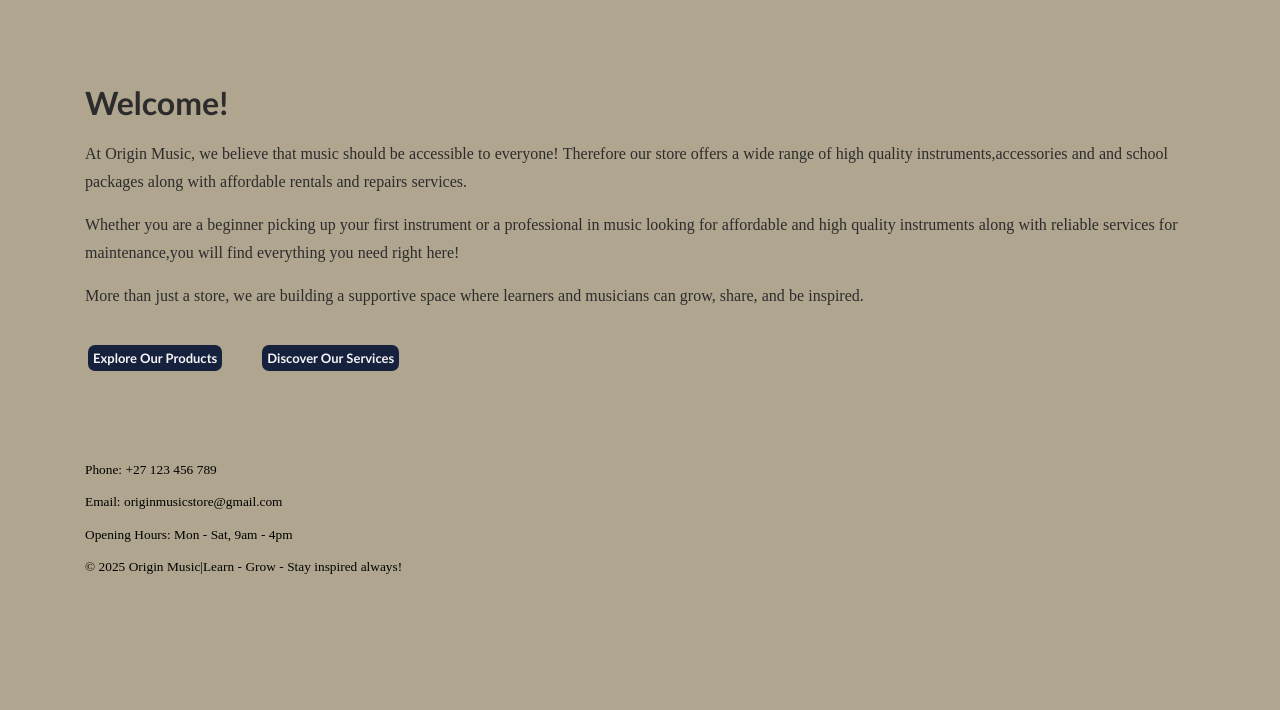
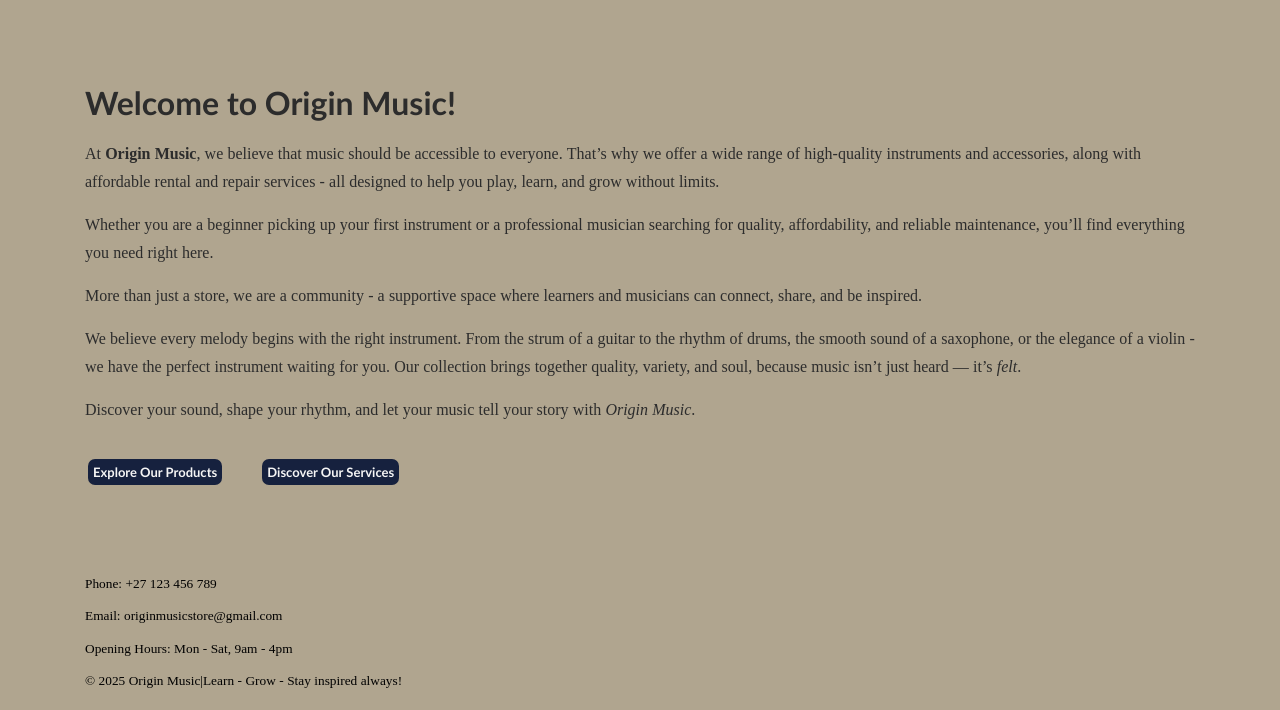
Before and after one commit to ST10462466/OriginMusic_WEDE, a plain HTML site: page index.html in a window 1280 px wide. Shown: the part 107-817 px from the top of the page. Drawn offline with Linux system fonts and the light colour scheme; a web font is replaced by a local one.

Commit message:
References

```diff
--- a/index.html
+++ b/index.html
@@ -11,6 +11,7 @@
 <meta name="description" content="Origin Music - Music store offering a wide range of instruments, accessories, and services to music schools, self- learners, and musicians. ">
 <meta name="keywords" content="music store, affordable music instruments, instruments accessories">
 <meta name="author" content="Origin Music">
+<!--Reference:Bulbulia, Z.(2025) Community_Outreach_Website.zip. Varsity College, WEDE5020, [14 October 2025].-->
 </head>
 
 <body>
@@ -29,11 +30,17 @@
 </header>
 <main>
 <!-- Inserting headings and paragraphs -->
-<h1>Welcome!</h1>
-<p>At Origin Music, we believe that music should be accessible to everyone!
-Therefore our store offers a wide range of high quality instruments,accessories and and school packages along with affordable rentals and repairs services. </p>
-<p>Whether you are a beginner picking up your first instrument or a professional in music looking for affordable and high quality instruments along with reliable services for maintenance,you will find everything you need right here! </p>
-<p>More than just a store, we are building a supportive space where learners and musicians can grow, share, and be inspired. </p>
+<h1>Welcome to Origin Music!</h1>
+<p>At <strong>Origin Music</strong>, we believe that music should be accessible to everyone. That’s why we offer a wide range of high-quality instruments and accessories, along with affordable rental and repair services - all designed to help you play, learn, and grow without limits.</p>
+
+<p>Whether you are a beginner picking up your first instrument or a professional musician searching for quality, affordability, and reliable maintenance, you’ll find everything you need right here.</p>
+
+<p>More than just a store, we are a community - a supportive space where learners and musicians can connect, share, and be inspired.</p>
+
+<p>We believe every melody begins with the right instrument. From the strum of a guitar to the rhythm of drums, the smooth sound of a saxophone, or the elegance of a violin - we have the perfect instrument waiting for you. Our collection brings together quality, variety, and soul, because music isn’t just heard — it’s <em>felt</em>.</p>
+
+<p>Discover your sound, shape your rhythm, and let your music tell your story with <em>Origin Music</em>.</p>
+
 <!-- Implementing buttons and directing them to its respective page -->
 <a href="products.html" class="btn">Explore Our Products</a>
 <a href="services.html" class="btn">Discover Our Services</a>
--- a/style/style.css
+++ b/style/style.css
@@ -106,6 +106,8 @@ p {
   border-radius: 5px;
   border: 1px solid #ccc;
 }
+/* Reference: Available at: https://chatgpt.com/c/69065a74-99bc-8326-acd7-15b51451efbf [Accessed 1st November 2025]*/
+
 /* gallery of products */
 .products {
   display: flex;
@@ -149,6 +151,8 @@ p {
   font-weight: bold;
   color: #16213e;
 }
+/*  Reference: Available at: https://chatgpt.com/c/6904f462-559c-832a-b0fc-049ce72c281b [Accessed 1st November 2025]*/
+
 /* Lightboxes */
 .lightbox {
   display: none;
@@ -194,6 +198,7 @@ p {
 .products-description {
   flex: 1;
 }
+/* Reference: Available at: https://chatgpt.com/c/690105b6-dbb8-832a-9eed-1734547da14c[Accessed 1st November 2025]*/
 
 /* ContactUs form */
 form {
```
Also changed, not shown: aboutus.html (+1 -0 lines), contactUs.html (+2 -0 lines), products.html (+7 -2 lines), script.js (+8 -5 lines), services.html (+2 -0 lines).
